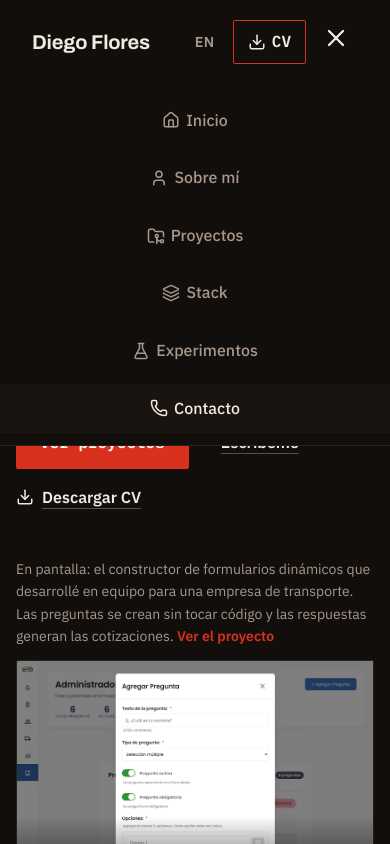
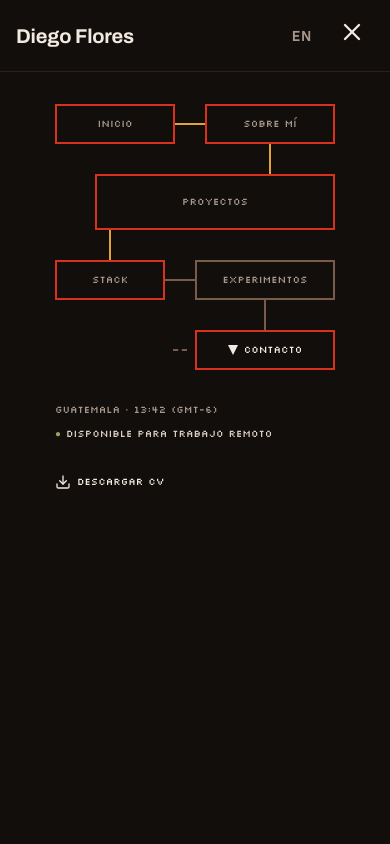
Before and after one commit to DiegoOF07/portafolio, a Vue app: page / in a window 390 px wide. Both pictures are taken after a click on the button "Abrir menú". Shown: the top 844 px of the page. Built offline with nearby package versions, Linux system fonts and the light colour scheme.

Commit message:
feat: slim navbar with local time status and automap menu on small screens

```diff
--- a/src/App.vue
+++ b/src/App.vue
@@ -32,7 +32,7 @@ watch([spiedId, () => route.meta.page], ([id, page]) => {
 
 <template>
   <div id="app">
-    <Navbar :active-id="activeId" />
+    <Navbar :active-id="activeId" :visited="state.sections" :secret-found="secretFound" @secret="onSecret" />
 
     <aside v-if="wide" class="automap-column">
       <Automap
--- a/src/components/Navbar.vue
+++ b/src/components/Navbar.vue
@@ -1,57 +1,99 @@
 <script setup lang="ts">
-import { ref, computed } from 'vue'
-import { Home, User, FolderGit2, Layers, FlaskConical, Phone, Menu, X, Download } from 'lucide-vue-next'
+import { ref, computed, watch, nextTick, onUnmounted } from 'vue'
+import { useRoute } from 'vue-router'
+import { ArrowLeft, Menu, X, Download } from 'lucide-vue-next'
+import Automap from './Automap.vue'
+import StatusBar from './StatusBar.vue'
 import { useLocale, homeRoute, CV_FILES } from '@/i18n'
-import { SECTION_IDS } from '@/data/sections'
+import { useMediaQuery } from '@/composables/useMediaQuery'
 
-defineProps<{ activeId: string }>()
+defineProps<{ activeId: string; visited: readonly string[]; secretFound: boolean }>()
+const emit = defineEmits<{ secret: [] }>()
+
+const route = useRoute()
+const { locale, m, alternate } = useLocale()
+const otherLocale = computed(() => (locale.value === 'es' ? 'en' : 'es'))
+const isDetail = computed(() => route.meta.page === 'project')
+const wide = useMediaQuery('(min-width: 1100px)')
 
 const isOpen = ref(false)
-const { locale, m, alternate } = useLocale()
-const otherLocale = computed(() => (locale.value === 'es' ? 'en' : 'es'))
-
-const icons = { inicio: Home, 'sobre-mi': User, proyectos: FolderGit2, stack: Layers, experimentos: FlaskConical, contacto: Phone }
-
-const toggleMenu = () => {
-  isOpen.value = !isOpen.value
-}
+const panel = ref<HTMLElement>()
 
 const closeMenu = () => {
   isOpen.value = false
 }
+
+const onKeydown = (e: KeyboardEvent) => {
+  if (e.key === 'Escape') closeMenu()
+}
+
+// Con el panel abierto la página de atrás no se desplaza
+watch(isOpen, async (open) => {
+  document.body.style.overflow = open ? 'hidden' : ''
+  if (open) {
+    window.addEventListener('keydown', onKeydown)
+    await nextTick()
+    panel.value?.querySelector<HTMLElement>('.room')?.focus()
+  } else {
+    window.removeEventListener('keydown', onKeydown)
+  }
+})
+
+// Si la ventana crece hasta tener la columna del automapa, el panel sobra
+watch(wide, (isWide) => isWide && closeMenu())
+
+onUnmounted(() => {
+  document.body.style.overflow = ''
+  window.removeEventListener('keydown', onKeydown)
+})
 </script>
 
 <template>
-  <nav class="navbar">
-    <RouterLink :to="homeRoute(locale, 'inicio')" class="logo">Diego Flores</RouterLink>
+  <header class="navbar">
+    <div class="nav-left">
+      <RouterLink :to="homeRoute(locale, 'inicio')" class="logo">Diego Flores</RouterLink>
+      <RouterLink v-if="isDetail" :to="homeRoute(locale, 'proyectos')" class="nav-back">
+        <ArrowLeft :size="16" aria-hidden="true" /> <span class="nav-back-text">{{ m.nav.back }}</span>
+      </RouterLink>
+    </div>
 
-    <ul :class="['nav-links', { open: isOpen }]">
-      <li v-for="id in SECTION_IDS" :key="id">
-        <RouterLink
-          :to="homeRoute(locale, id)"
-          class="nav-link"
-          :class="{ active: activeId === id }"
-          @click="closeMenu"
-        >
-          <component :is="icons[id]" :size="18" />
-          <span>{{ m.nav[id] }}</span>
-        </RouterLink>
-      </li>
-    </ul>
+    <StatusBar layout="inline" class="nav-status" />
 
     <div class="nav-right">
       <RouterLink :to="alternate" class="nav-lang" :hreflang="otherLocale" :lang="otherLocale" :title="m.nav.switchAria" @click="closeMenu">
         {{ m.nav.switchLabel }}
       </RouterLink>
       <a :href="CV_FILES[locale]" download class="nav-cv" :aria-label="m.nav.downloadCv">
-        <Download :size="18" />
+        <Download :size="18" aria-hidden="true" />
         <span>CV</span>
       </a>
-      <button class="menu-btn" :aria-label="isOpen ? m.nav.closeMenu : m.nav.openMenu" @click="toggleMenu">
+      <button
+        v-if="!wide"
+        class="menu-btn"
+        :aria-label="isOpen ? m.nav.closeMenu : m.nav.openMenu"
+        :aria-expanded="isOpen"
+        aria-controls="nav-panel"
+        @click="isOpen = !isOpen"
+      >
         <component :is="isOpen ? X : Menu" :size="28" />
       </button>
     </div>
-  </nav>
+
+    <div v-if="isOpen" id="nav-panel" ref="panel" class="nav-panel">
+      <Automap
+        :active-id="activeId"
+        :visited="visited"
+        :secret-found="secretFound"
+        layout="grid"
+        @navigate="closeMenu"
+        @secret="emit('secret')"
+      />
+      <StatusBar layout="stacked" />
+      <a :href="CV_FILES[locale]" download class="panel-cv">
+        <Download :size="16" aria-hidden="true" /> {{ m.nav.downloadCv }}
+      </a>
+    </div>
+  </header>
 </template>
 
 <style scoped>
@@ -59,7 +101,9 @@ const closeMenu = () => {
   display: flex;
   justify-content: space-between;
   align-items: center;
-  padding: 1rem 2rem;
+  gap: 1rem;
+  height: 4.5rem;
+  padding: 0 2rem;
   position: fixed;
   top: 0;
   left: 0;
@@ -67,6 +111,13 @@ const closeMenu = () => {
   z-index: 50;
   background: color-mix(in srgb, var(--bg) 93%, transparent);
   border-bottom: 1px solid var(--line);
+}
+
+.nav-left {
+  display: flex;
+  align-items: center;
+  gap: 1.25rem;
+  min-width: 0;
 }
 
 .logo {
@@ -77,22 +128,50 @@ const closeMenu = () => {
   color: var(--ink);
   letter-spacing: -0.01em;
   text-decoration: none;
+  white-space: nowrap;
 }
 
-.menu-btn {
+.nav-back {
+  display: inline-flex;
+  align-items: center;
+  gap: 4px;
+  color: var(--text-dim);
+  font-size: 0.9rem;
+  font-weight: 600;
+  text-decoration: none;
+  white-space: nowrap;
+}
+
+.nav-back:hover {
+  color: var(--ink);
+}
+
+.nav-status {
   display: none;
-  background: none;
-  border: none;
-  color: var(--ink);
-  cursor: pointer;
-  padding: 8px;
-  border-radius: 8px;
+}
+
+@media (min-width: 900px) {
+  .nav-status {
+    display: flex;
+  }
 }
 
 .nav-right {
   display: flex;
   align-items: center;
   gap: 0.5rem;
+}
+
+/* Sin borde: el CV sigue siendo la acción principal */
+.nav-lang {
+  padding: 8px 10px;
+  border-radius: var(--r-control);
+  font-weight: 600;
+  font-size: 0.9rem;
+  letter-spacing: 0.04em;
+  color: var(--text-dim);
+  text-decoration: none;
+  transition: color 0.2s, background 0.2s;
 }
 
 .nav-cv {
@@ -106,115 +185,91 @@ const closeMenu = () => {
   font-weight: 600;
   color: var(--ink);
   border: 1px solid var(--act);
-  transition: background 0.2s, border-color 0.2s;
+  transition: background 0.2s;
 }
 
-/* Sin borde: el CV sigue siendo la acción principal */
-.nav-lang {
-  padding: 8px 10px;
-  border-radius: 8px;
-  font-weight: 600;
-  font-size: 0.9rem;
-  letter-spacing: 0.04em;
-  color: var(--text-dim);
-  text-decoration: none;
-  transition: color 0.2s, background 0.2s;
-}
-
-.nav-lang:hover {
-  color: var(--ink);
-  background: var(--surface);
-}
-
+.nav-lang:hover,
 .nav-cv:hover {
   color: var(--ink);
   background: var(--surface);
 }
 
-.nav-link:focus-visible,
+.menu-btn {
+  display: block;
+  background: none;
+  border: none;
+  color: var(--ink);
+  cursor: pointer;
+  padding: 8px;
+  border-radius: var(--r-control);
+}
+
+.nav-back:focus-visible,
 .nav-cv:focus-visible,
 .nav-lang:focus-visible,
 .menu-btn:focus-visible,
-.logo:focus-visible {
+.logo:focus-visible,
+.panel-cv:focus-visible {
   outline: 2px solid var(--label);
   outline-offset: 2px;
 }
 
-.nav-links {
+/* Bajo la navbar, a pantalla completa */
+.nav-panel {
+  position: fixed;
+  top: 4.5rem;
+  left: 0;
+  right: 0;
+  bottom: 0;
   display: flex;
-  gap: 0.5rem;
-  list-style: none;
-  margin: 0;
-  padding: 0;
-  transition: max-height 0.35s ease, padding 0.35s ease;
+  flex-direction: column;
+  align-items: center;
+  gap: 2rem;
+  padding: 2rem 1rem;
+  overflow-y: auto;
+  background: var(--bg);
 }
 
-.nav-link {
-  display: flex;
+.nav-panel .status {
+  width: 280px;
+}
+
+.panel-cv {
+  display: inline-flex;
   align-items: center;
   gap: 6px;
-  color: var(--text-dim);
+  width: 280px;
+  font-family: var(--font-pixel);
+  font-size: 10px;
+  text-transform: uppercase;
+  color: var(--ink);
   text-decoration: none;
-  padding: 10px 16px;
-  border-radius: 8px;
-  border: 1px solid transparent;
-  transition: background 0.2s, color 0.2s, border-color 0.2s;
 }
 
-.nav-link:hover {
-  background: var(--surface);
-  border-color: var(--line);
-  color: var(--ink);
+/* En teléfono el CV vive dentro del menú para que la barra no se desborde */
+@media (max-width: 599px) {
+  .navbar {
+    padding: 0 1rem;
+  }
+
+  .nav-cv {
+    display: none;
+  }
 }
 
-.active {
-  border-color: var(--act);
-  color: var(--ink);
-}
-
-@media (max-width: 999px) {
-  .menu-btn {
-    display: block;
+/* Muy angosto: solo la flecha; el texto queda para lectores de pantalla */
+@media (max-width: 399px) {
+  .nav-left {
+    gap: 0.75rem;
   }
 
-  .nav-links {
-    flex-direction: column;
+  .nav-back-text {
     position: absolute;
-    top: 100%;
-    left: 0;
-    right: 0;
-    width: 100%;
-    max-height: 0;
+    width: 1px;
+    height: 1px;
     overflow: hidden;
-    padding: 0;
-    margin: 0;
-
-    background: var(--bg);
-    border-bottom: 1px solid var(--line);
-  }
-
-  .nav-links.open {
-    max-height: 500px;
-    padding: 0.75rem 0;
-  }
-
-  .nav-link {
-    justify-content: center;
-    padding: 0.75rem 0;
-    width: 100%;
-    border-radius: 0;
-    border: none;
-    border-bottom: 1px solid var(--line);
-  }
-
-  .nav-link:last-child {
-    border-bottom: none;
-  }
-
-  .nav-link:hover,
-  .active {
-    background: var(--surface);
-    border-color: transparent;
+    clip-path: inset(50%);
+    white-space: nowrap;
   }
 }
 </style>
--- /dev/null
+++ b/src/components/StatusBar.vue
@@ -0,0 +1,46 @@
+<script setup lang="ts">
+import { useClock } from '@/composables/useClock'
+import { useLocale } from '@/i18n'
+
+defineProps<{ layout: 'inline' | 'stacked' }>()
+
+const { m } = useLocale()
+const time = useClock()
+</script>
+
+<template>
+  <p :class="['status', `status--${layout}`]">
+    <span>{{ m.status.location }} · <time>{{ time }}</time> ({{ m.status.tz }})</span>
+    <span class="available"><span class="dot" aria-hidden="true">●</span> {{ m.status.available }}</span>
+  </p>
+</template>
+
+<style scoped>
+.status {
+  display: flex;
+  margin: 0;
+  font-family: var(--font-pixel);
+  font-size: 10px;
+  text-transform: uppercase;
+  color: var(--text-dim);
+}
+
+.status--inline {
+  align-items: center;
+  gap: 1.25rem;
+  white-space: nowrap;
+}
+
+.status--stacked {
+  flex-direction: column;
+  gap: 0.5rem;
+}
+
+.available {
+  color: var(--text);
+}
+
+.dot {
+  color: var(--ok);
+}
+</style>
--- /dev/null
+++ b/src/composables/useClock.ts
@@ -0,0 +1,19 @@
+import { ref, readonly, onMounted, onUnmounted } from 'vue'
+import { formatClock } from '@/lib/clock'
+
+export const useClock = () => {
+  const time = ref(formatClock(new Date()))
+  let timer: ReturnType<typeof setTimeout> | undefined
+
+  // Se alinea al cambio de minuto para no mostrar la hora con hasta 59 s de atraso
+  const schedule = () => {
+    const now = new Date()
+    time.value = formatClock(now)
+    timer = setTimeout(schedule, 60_000 - (now.getSeconds() * 1000 + now.getMilliseconds()))
+  }
+
+  onMounted(schedule)
+  onUnmounted(() => clearTimeout(timer))
+
+  return readonly(time)
+}
--- a/src/composables/useMediaQuery.ts
+++ b/src/composables/useMediaQuery.ts
@@ -1,19 +1,15 @@
 import { ref, readonly, onMounted, onUnmounted } from 'vue'
 
 export const useMediaQuery = (query: string) => {
-  const matches = ref(false)
-  let mql: MediaQueryList | undefined
+  // Sin SSR: se puede leer al crear, así nada parpadea antes de montar
+  const mql = window.matchMedia(query)
+  const matches = ref(mql.matches)
   const update = () => {
-    matches.value = mql?.matches ?? false
+    matches.value = mql.matches
   }
 
-  onMounted(() => {
-    mql = window.matchMedia(query)
-    update()
-    mql.addEventListener('change', update)
-  })
-
-  onUnmounted(() => mql?.removeEventListener('change', update))
+  onMounted(() => mql.addEventListener('change', update))
+  onUnmounted(() => mql.removeEventListener('change', update))
 
   return readonly(matches)
 }
--- a/src/i18n/messages.ts
+++ b/src/i18n/messages.ts
@@ -16,6 +16,12 @@ const es = {
     closeMenu: 'Cerrar menú',
     switchLabel: 'EN',
     switchAria: 'Read this site in English',
+    back: 'Volver',
+  },
+  status: {
+    location: 'Guatemala',
+    tz: 'GMT-6',
+    available: 'Disponible para trabajo remoto',
   },
   automap: {
     label: 'Mapa del sitio',
@@ -23,7 +29,6 @@ const es = {
     secretRoom: 'Secreto',
   },
   hero: {
-    availability: 'Disponible para oportunidades remotas',
     role: 'Full-Stack Developer',
     lead: 'Construyo software completo, del modelo de datos a la interfaz y el despliegue, con curiosidad por entender cómo funcionan los sistemas por dentro.',
     seeProjects: 'Ver proyectos',
@@ -97,6 +102,12 @@ const en: typeof es = {
     closeMenu: 'Close menu',
     switchLabel: 'ES',
     switchAria: 'Ver el sitio en español',
+    back: 'Back',
+  },
+  status: {
+    location: 'Guatemala',
+    tz: 'GMT-6',
+    available: 'Open to remote work',
   },
   automap: {
     label: 'Site map',
@@ -104,7 +115,6 @@ const en: typeof es = {
     secretRoom: 'Secret',
   },
   hero: {
-    availability: 'Open to remote opportunities',
     role: 'Full-Stack Developer',
     lead: 'I build complete software, from the data model to the interface and deployment, with a curiosity for how systems work on the inside.',
     seeProjects: 'See projects',
--- a/src/pages/Home.vue
+++ b/src/pages/Home.vue
@@ -56,10 +56,6 @@ onBeforeUnmount(() => clearTimeout(copyTimer))
     <!--  HERO: bloque tipográfico + evidencia real de trabajo  -->
     <section id="inicio" class="section hero">
       <div class="hero-copy">
-        <span class="availability-badge">
-          <span class="availability-dot"></span>
-          {{ m.hero.availability }}
-        </span>
         <h1>
           Diego Flores <span class="role">{{ m.hero.role }}</span>
         </h1>
@@ -241,38 +237,6 @@ onBeforeUnmount(() => clearTimeout(copyTimer))
   max-width: 50rem;
 }
 
-.availability-badge {
-  display: inline-flex;
-  align-items: center;
-  gap: 8px;
-  padding: 6px 14px;
-  border-radius: 999px;
-  font-size: 0.85rem;
-  font-weight: 600;
-  color: var(--ok);
-  border: 1px solid var(--line);
-  margin-bottom: 1.25rem;
-}
-
-.availability-dot {
-  width: 8px;
-  height: 8px;
-  border-radius: 50%;
-  background: var(--ok);
-  animation: availability-pulse 2s ease-in-out infinite;
-}
-
-@keyframes availability-pulse {
-  0%, 100% { opacity: 1; }
-  50% { opacity: 0.4; }
-}
-
-@media (prefers-reduced-motion: reduce) {
-  .availability-dot {
-    animation: none;
-  }
-}
-
 .hero h1 {
   font-size: var(--step-5);
   line-height: 1;
@@ -368,7 +332,6 @@ onBeforeUnmount(() => clearTimeout(copyTimer))
 
 .hero-copy > :nth-child(2) { animation-delay: 90ms; }
 .hero-copy > :nth-child(3) { animation-delay: 180ms; }
-.hero-copy > :nth-child(4) { animation-delay: 260ms; }
 
 .hero-shot {
   animation-duration: 1000ms;
--- a/src/pages/ProjectDetail.vue
+++ b/src/pages/ProjectDetail.vue
@@ -42,8 +42,6 @@ const onSlideChange = (swiper: any) => {
 
 <template>
   <section class="detail-wrapper" v-if="project">
-    <RouterLink :to="homeRoute(locale, 'proyectos')" class="back-link"><ArrowLeft :size="18" /> {{ m.project.back }}</RouterLink>
-
     <article class="detail-card">
       <figure v-if="project.media?.type === 'diagram'" class="diagram hero-media">
         <div class="diagram-scroll" role="region" tabindex="0" :aria-label="m.project.diagramRegion">
@@ -182,7 +180,6 @@ const onSlideChange = (swiper: any) => {
   gap: 6px;
   color: var(--ink);
   text-decoration: none;
-  margin-bottom: 1.5rem;
   font-weight: 600;
 }
 
```
